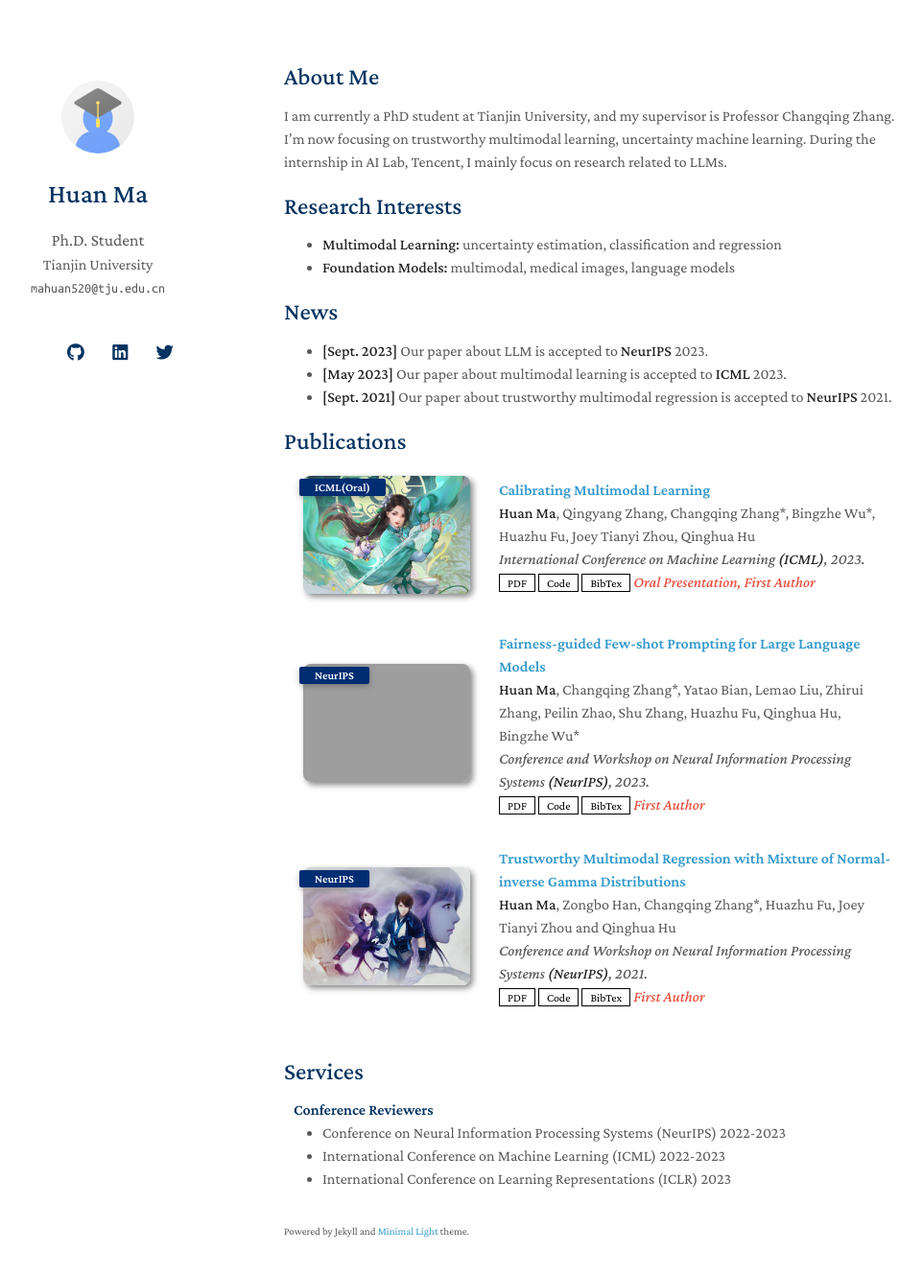
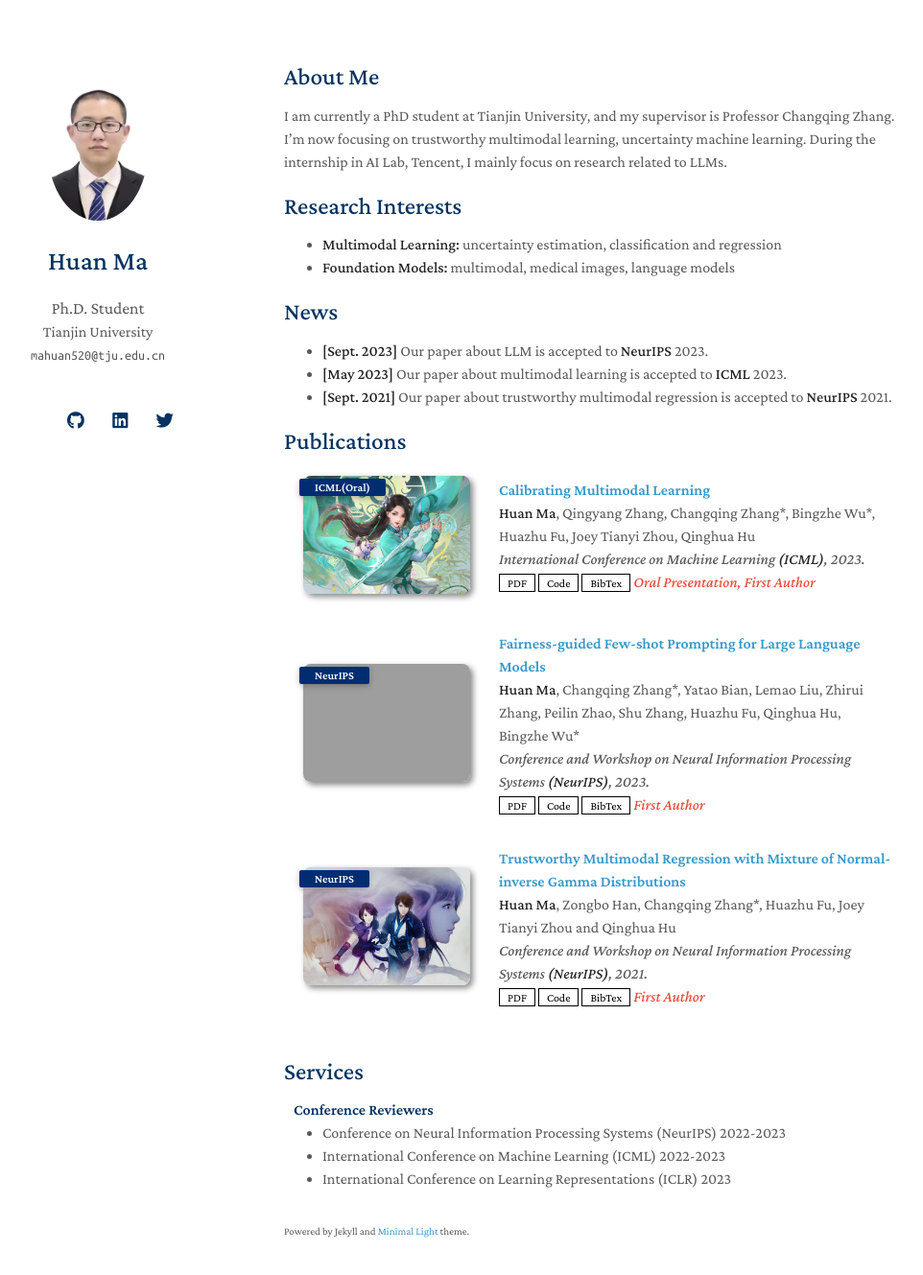
Before and after one commit to MaHuanAAA/MaHuanAAA.github.io, a Jekyll site: the page built from index.md, in a window 1280 px wide and 1364 px high. Shown: the top 1329 px of the window at 96% size, without its empty margins (174-1136 px from the left). Built offline with Jekyll 4.4.1, drawn with Linux system fonts in a browser that asks for light colours; nearby versions of some CDN libraries; a style sheet for code colours, icons or effects is not loaded; our own code applies the rules of GitHub Pages for plain Markdown files; grey boxes are pictures that could not be loaded.

Commit message:
Update _config.yml

```diff
--- a/_config.yml
+++ b/_config.yml
@@ -20,7 +20,7 @@ twitter: https://twitter.com/
 
 # Images (e.g., your profile picture and your website's favicon)
 # "favicon" and "favicon_dark" are used for the light and dark modes, respectively.
-avatar: ./assets/img/avatar.png
+avatar: ./assets/img/10111321.jpg
 favicon: ./assets/img/favicon.png
 favicon_dark: ./assets/img/favicon-dark.png
 
```
